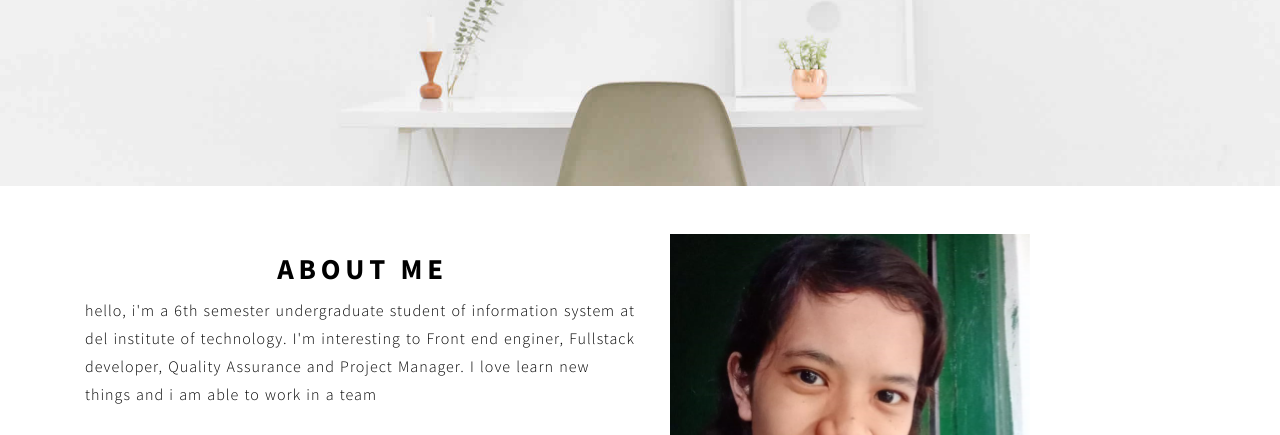
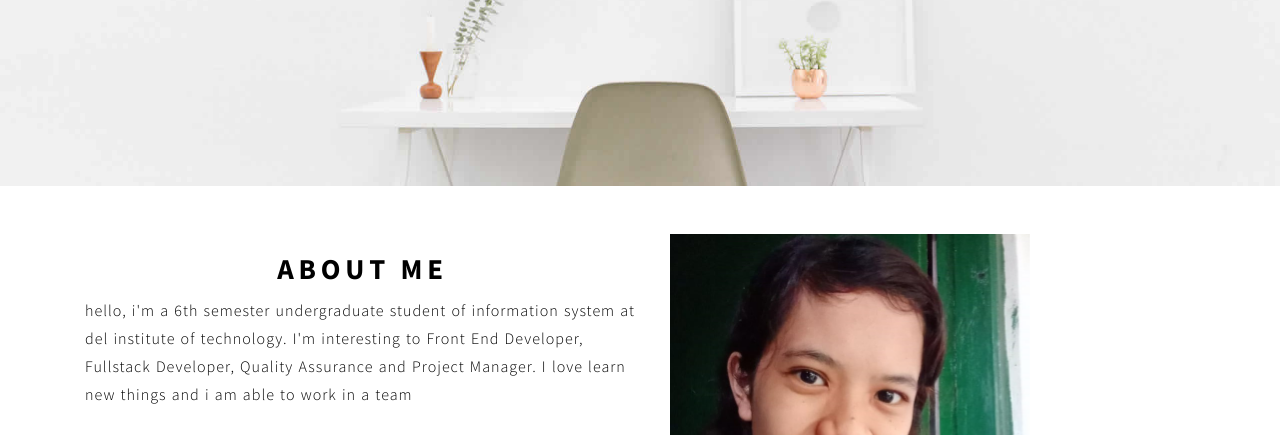
Before and after one commit to Sandraulina/sandraulina.github.io, a plain HTML site: page index.html in a window 1280 px wide. Shown: the part 334-769 px from the top of the page. Drawn offline with Linux system fonts and the light colour scheme; some packages are replaced by stand-ins of ours.

Commit message:
Perbaikan

```diff
--- a/index.html
+++ b/index.html
@@ -81,7 +81,7 @@
                               <h1 class="wow fadeIn" data-wow-delay="1.5s"></h1class>ABOUT ME</h1>
                               <div class="separetor2"></div>
 
-                              <p align="left">hello, i'm a 6th semester undergraduate student of information system at del institute of technology. I'm interesting to Front end enginer, Fullstack developer, Quality Assurance and Project Manager. I love learn new things and i am able to work in a team</p>
+                              <p align="left">hello, i'm a 6th semester undergraduate student of information system at del institute of technology. I'm interesting to Front End Developer, Fullstack Developer, Quality Assurance and Project Manager. I love learn new things and i am able to work in a team</p>
                               <br>
                               <p align="left">Name: Sandraulina Siregar</p>
                               <p align="left">Place/Date of Birth	: Semarapura/ September 28th, 2000</p>
```
